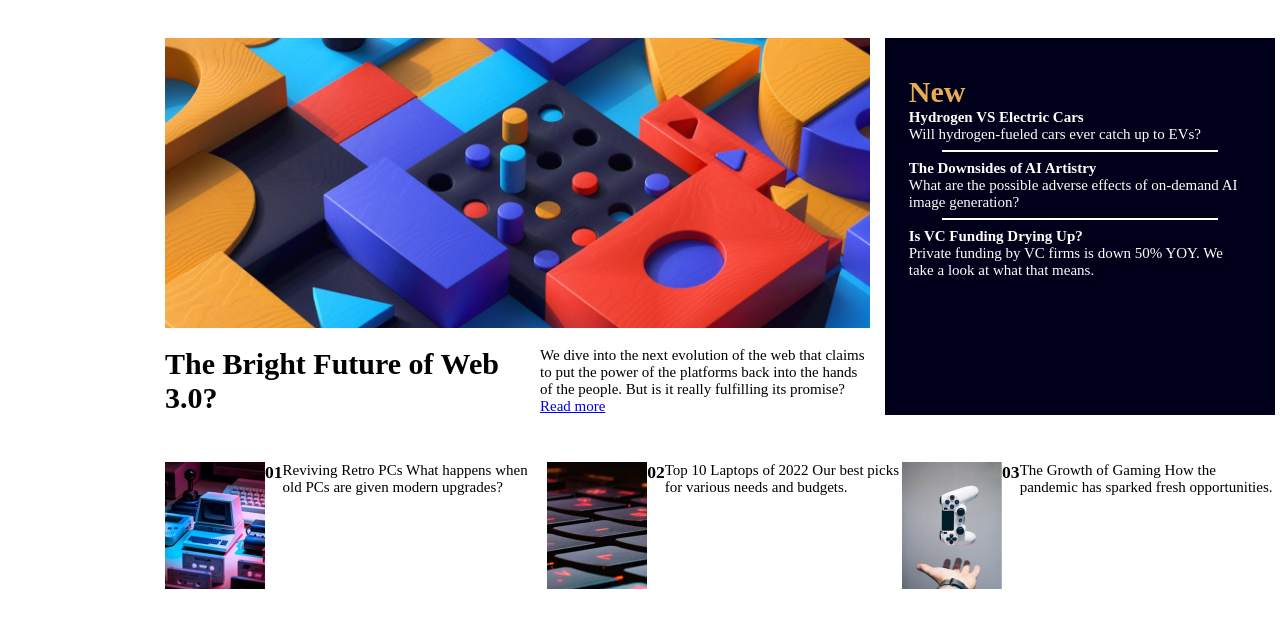
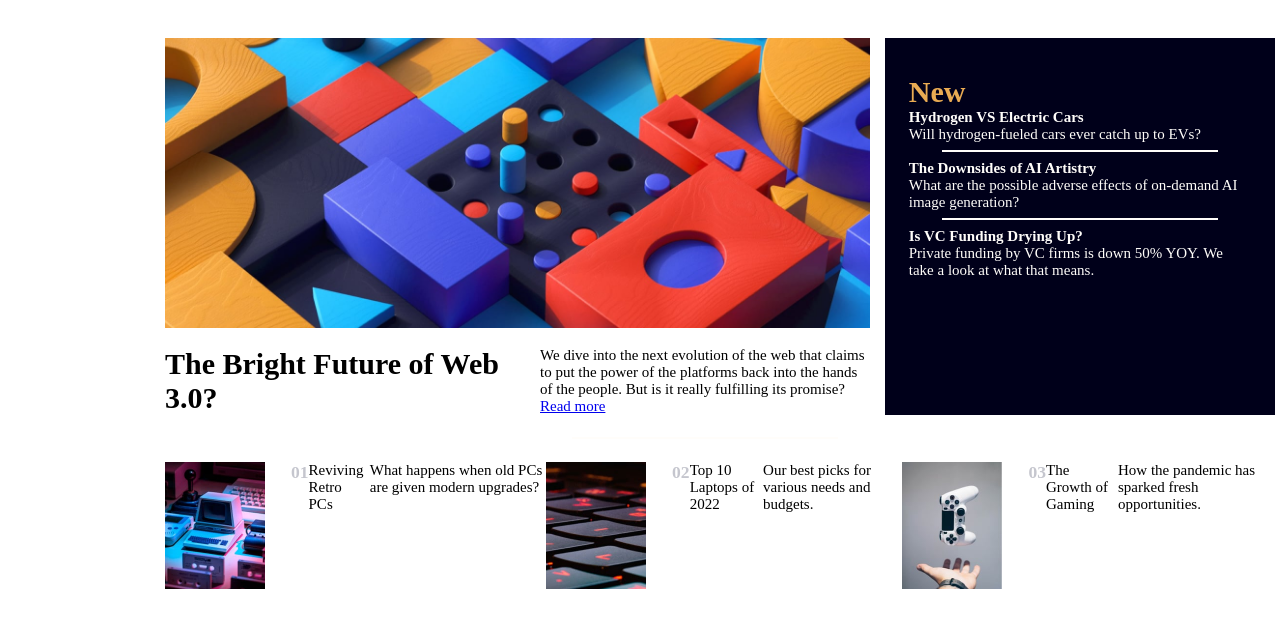
Before and after one commit to GauravKumawat2002/HTML_CSS_PROJECTS, a plain HTML site: page index.html in a window 1280 px wide. Shown: the part 151-778 px from the top of the page. Drawn offline with Linux system fonts and the light colour scheme.

Commit message:
nothing special

```diff
--- a/DesktopDesign.css
+++ b/DesktopDesign.css
@@ -100,3 +100,8 @@ header {
   height: 127px;
   width: auto;
 }
+
+h3 {
+  color: hsl(233, 8%, 79%);
+  padding-left: 26px;
+}
--- a/index.html
+++ b/index.html
@@ -56,17 +56,17 @@
             <img src="assets/images/image-retro-pcs.jpg" alt="RetroPC">
             <h3>01</h3>
             Reviving Retro PCs
-            What happens when old PCs are given modern upgrades?
+            <p> What happens when old PCs are given modern upgrades?</p>
 
             <img src="assets/images/image-top-laptops.jpg" alt="TopLaptops">
             <h3>02</h3>
             Top 10 Laptops of 2022
-            Our best picks for various needs and budgets.
+            <p>Our best picks for various needs and budgets.</p>
 
             <img src="assets/images/image-gaming-growth.jpg" alt="GamingGrowth">
             <h3>03</h3>
             The Growth of Gaming
-            How the pandemic has sparked fresh opportunities.
+            <p> How the pandemic has sparked fresh opportunities.</p>
         </div>
     </div>
 
```
